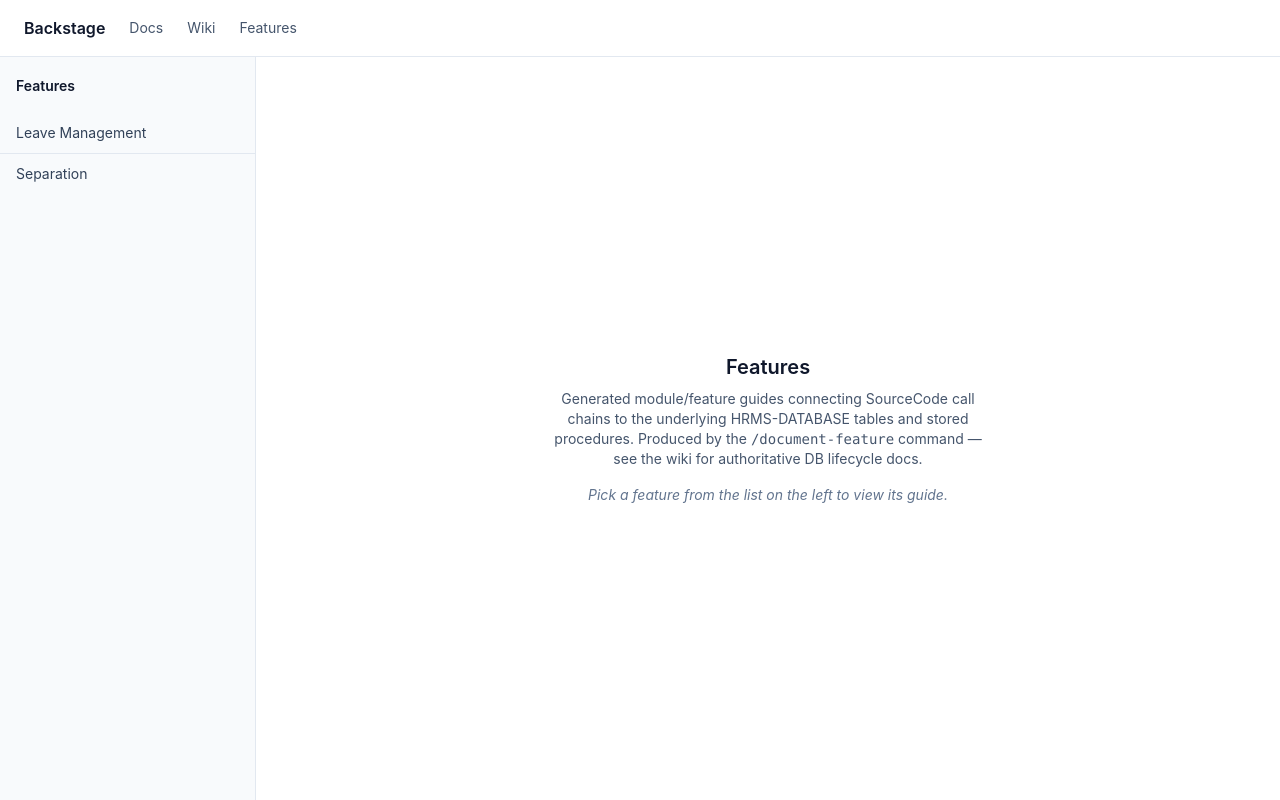
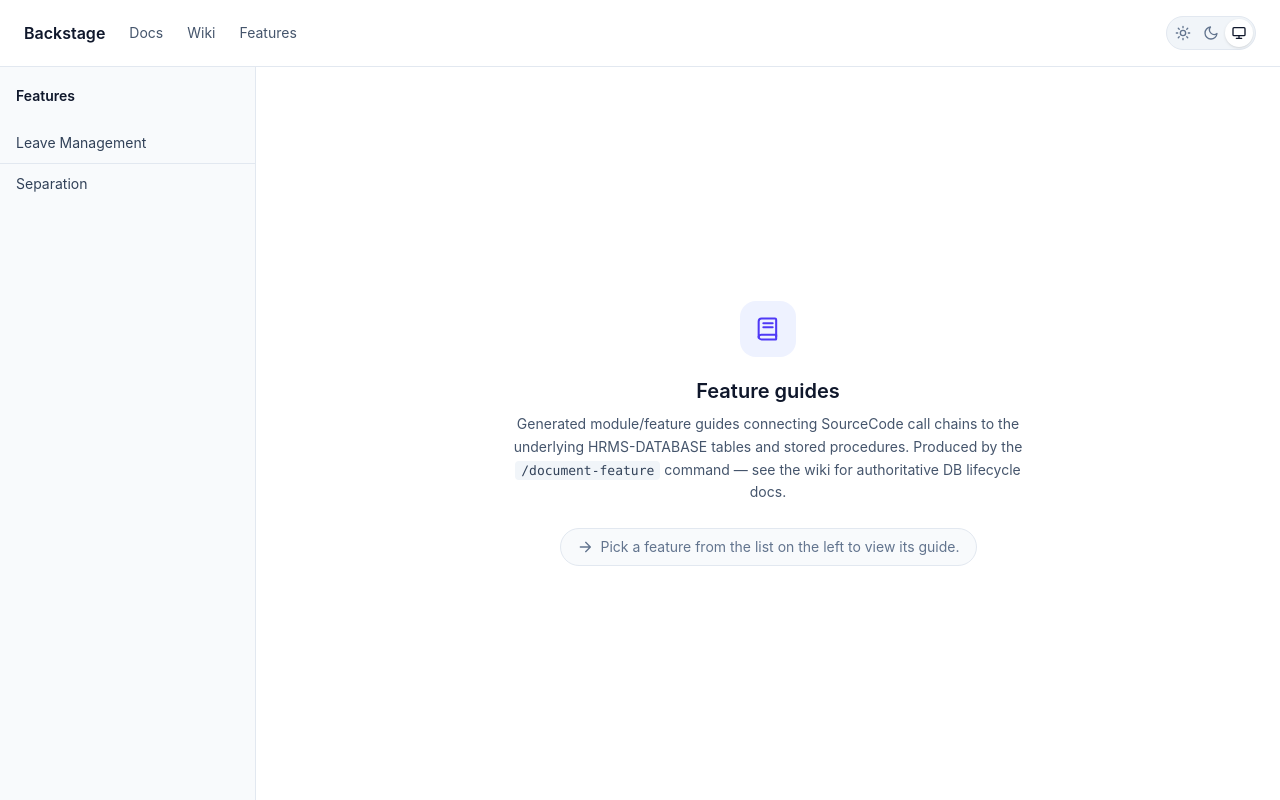
Before and after one commit to hanhn-dev/hrms, a Next.js app in the folder apps/backstage/: page /features in a window 1280 px wide. Built offline with nearby package versions, Linux system fonts and the light colour scheme.

Commit message:
[backstage]: redesign the layout

```diff
--- a/apps/backstage/app/docs/[slug]/page.tsx
+++ b/apps/backstage/app/docs/[slug]/page.tsx
@@ -25,7 +25,7 @@ export default async function DocPage({
     return (
       <div className="h-full overflow-y-auto">
         <div className="mx-auto max-w-4xl px-6 py-8">
-          <pre className="whitespace-pre-wrap rounded-md border border-slate-200 bg-slate-50 p-4 text-sm text-slate-800">
+          <pre className="whitespace-pre-wrap rounded-md border border-slate-200 bg-slate-50 p-4 text-sm text-slate-800 dark:border-slate-800 dark:bg-slate-900 dark:text-slate-200">
             {doc.content}
           </pre>
         </div>
@@ -36,7 +36,7 @@ export default async function DocPage({
   return (
     <div className="h-full overflow-y-auto">
       <div className="mx-auto max-w-4xl px-6 py-8">
-        <article className="prose prose-slate max-w-none">
+        <article className="prose prose-slate dark:prose-invert max-w-none">
           <Markdown components={{ table: ScrollableTable }} remarkPlugins={[remarkGfm]}>
             {doc.content}
           </Markdown>
--- a/apps/backstage/app/features/page.tsx
+++ b/apps/backstage/app/features/page.tsx
@@ -5,15 +5,54 @@ export default function FeaturesPage(): React.JSX.Element {
 
   return (
     <div className="flex h-full min-h-0 flex-1 items-center justify-center overflow-y-auto px-6 py-8">
-      <div className="max-w-md text-center">
-        <h1 className="text-xl font-semibold">Features</h1>
-        <p className="mt-2 text-sm text-slate-600">
+      <div className="max-w-lg text-center">
+        <div className="mx-auto flex h-14 w-14 items-center justify-center rounded-2xl bg-indigo-50 text-indigo-600 dark:bg-indigo-500/10 dark:text-indigo-400">
+          <svg
+            className="h-7 w-7"
+            fill="none"
+            stroke="currentColor"
+            strokeLinecap="round"
+            strokeLinejoin="round"
+            strokeWidth={1.75}
+            viewBox="0 0 24 24"
+          >
+            <path d="M4 19.5V5.5A2.5 2.5 0 0 1 6.5 3H18a1 1 0 0 1 1 1v14.5" />
+            <path d="M6.5 17H19v3.5a.5.5 0 0 1-.5.5H6.5A2.5 2.5 0 0 1 4 18.5v0A2.5 2.5 0 0 1 6.5 17Z" />
+            <path d="M8 7h8M8 10.5h8" />
+          </svg>
+        </div>
+
+        <h1 className="mt-5 text-xl font-semibold text-slate-900 dark:text-white">
+          Feature guides
+        </h1>
+        <p className="mt-2 text-sm leading-relaxed text-slate-600 dark:text-slate-400">
           Generated module/feature guides connecting SourceCode call chains to the
           underlying HRMS-DATABASE tables and stored procedures. Produced by the{" "}
-          <code>/document-feature</code> command — see the wiki for authoritative DB
-          lifecycle docs.
+          <code className="rounded bg-slate-100 px-1.5 py-0.5 text-[13px] text-slate-700 dark:bg-slate-800 dark:text-slate-300">
+            /document-feature
+          </code>{" "}
+          command — see the wiki for authoritative DB lifecycle docs.
         </p>
-        <p className="mt-4 text-sm italic text-slate-500">
+
+        <p className="mt-6 inline-flex items-center gap-2 rounded-full border border-slate-200 bg-slate-50 px-4 py-2 text-sm text-slate-500 dark:border-slate-800 dark:bg-slate-900 dark:text-slate-400">
+          <svg
+            className="h-4 w-4 shrink-0"
+            fill="none"
+            stroke="currentColor"
+            strokeLinecap="round"
+            strokeLinejoin="round"
+            strokeWidth={2}
+            viewBox="0 0 24 24"
+          >
+            {hasDocs ? (
+              <path d="M13 5l7 7-7 7M5 12h14" />
+            ) : (
+              <>
+                <circle cx="12" cy="12" r="9" />
+                <path d="M12 8v5M12 16h.01" />
+              </>
+            )}
+          </svg>
           {hasDocs
             ? "Pick a feature from the list on the left to view its guide."
             : "No feature guides generated yet."}
--- a/apps/backstage/app/globals.css
+++ b/apps/backstage/app/globals.css
@@ -1,5 +1,6 @@
 @import "tailwindcss";
 @plugin "@tailwindcss/typography";
+@custom-variant dark (&:where(.dark, .dark *));
 
 /* transform-origin must be 0 0 to match the zoom-toward-cursor math in
    mermaid-diagram.tsx; harmless outside fullscreen since the transform
--- a/apps/backstage/app/layout.tsx
+++ b/apps/backstage/app/layout.tsx
@@ -1,5 +1,6 @@
 import type { Metadata } from "next";
 import Link from "next/link";
+import { ThemeToggle } from "../components/theme-toggle";
 import "./globals.css";
 
 export const metadata: Metadata = {
@@ -7,28 +8,47 @@ export const metadata: Metadata = {
   description: "Internal documentation and utilities for HRMS",
 };
 
+// Runs before hydration so the page never flashes the wrong theme: applies
+// the stored preference, or falls back to the OS scheme when unset/"system".
+const THEME_INIT_SCRIPT = `(function(){try{var t=localStorage.getItem("theme");var d=t==="dark"||(t!=="light"&&window.matchMedia("(prefers-color-scheme: dark)").matches);document.documentElement.classList.toggle("dark",d);}catch(e){}})();`;
+
 export default function RootLayout({
   children,
 }: {
   children: React.ReactNode;
 }): React.JSX.Element {
   return (
-    <html lang="en">
-      <body className="flex h-screen flex-col bg-white text-slate-900 antialiased">
-        <header className="shrink-0 border-b border-slate-200">
+    <html lang="en" suppressHydrationWarning>
+      <head>
+        <script dangerouslySetInnerHTML={{ __html: THEME_INIT_SCRIPT }} />
+      </head>
+      <body className="flex h-screen flex-col bg-white text-slate-900 antialiased dark:bg-slate-950 dark:text-slate-100">
+        <header className="shrink-0 border-b border-slate-200 dark:border-slate-800">
           <nav className="flex items-center gap-6 px-6 py-4">
             <Link className="font-semibold" href="/">
               Backstage
             </Link>
-            <Link className="text-sm text-slate-600 hover:text-slate-900" href="/docs">
+            <Link
+              className="text-sm text-slate-600 hover:text-slate-900 dark:text-slate-400 dark:hover:text-white"
+              href="/docs"
+            >
               Docs
             </Link>
-            <Link className="text-sm text-slate-600 hover:text-slate-900" href="/wiki">
+            <Link
+              className="text-sm text-slate-600 hover:text-slate-900 dark:text-slate-400 dark:hover:text-white"
+              href="/wiki"
+            >
               Wiki
             </Link>
-            <Link className="text-sm text-slate-600 hover:text-slate-900" href="/features">
+            <Link
+              className="text-sm text-slate-600 hover:text-slate-900 dark:text-slate-400 dark:hover:text-white"
+              href="/features"
+            >
               Features
             </Link>
+            <div className="ml-auto">
+              <ThemeToggle />
+            </div>
           </nav>
         </header>
         <main className="min-h-0 flex-1 overflow-hidden">{children}</main>
--- a/apps/backstage/app/page.tsx
+++ b/apps/backstage/app/page.tsx
@@ -4,12 +4,12 @@ export default function Page(): React.JSX.Element {
   return (
     <div className="h-full overflow-y-auto">
       <div className="mx-auto max-w-4xl px-6 py-8">
-        <h1 className="text-2xl font-semibold">Backstage</h1>
-        <p className="mt-2 text-slate-600">
+        <h1 className="text-2xl font-semibold dark:text-white">Backstage</h1>
+        <p className="mt-2 text-slate-600 dark:text-slate-400">
           Internal documentation and utilities for HRMS.
         </p>
         <Link
-          className="mt-6 inline-block rounded-md bg-slate-900 px-4 py-2 text-sm text-white hover:bg-slate-700"
+          className="mt-6 inline-block rounded-md bg-slate-900 px-4 py-2 text-sm text-white hover:bg-slate-700 dark:bg-indigo-600 dark:hover:bg-indigo-500"
           href="/docs"
         >
           Browse docs
--- a/apps/backstage/app/wiki/[[...slug]]/page.tsx
+++ b/apps/backstage/app/wiki/[[...slug]]/page.tsx
@@ -29,14 +29,14 @@ export default async function WikiPage({
   return (
     <div className="h-full overflow-y-auto">
       <div className="mx-auto max-w-4xl px-6 py-8">
-        <article className="prose prose-slate max-w-none">
+        <article className="prose prose-slate dark:prose-invert max-w-none">
           {slug.length > 0 && (
             <Link className="no-underline" href="/wiki">
               ← Wiki index
             </Link>
           )}
           {isEmpty && (
-            <p className="italic text-slate-500">This page has no content yet.</p>
+            <p className="italic text-slate-500 dark:text-slate-400">This page has no content yet.</p>
           )}
           <Markdown
             components={{
--- a/apps/backstage/components/features/feature-article.tsx
+++ b/apps/backstage/components/features/feature-article.tsx
@@ -14,7 +14,7 @@ export function FeatureArticle({ doc }: { doc: FeatureDoc }): React.JSX.Element
 
   return (
     <div className="flex h-full min-h-0 min-w-0 flex-1">
-      <article className="prose prose-slate max-w-none min-w-0 flex-1 overflow-y-auto px-8 py-8">
+      <article className="prose prose-slate dark:prose-invert max-w-none min-w-0 flex-1 overflow-y-auto px-8 py-8">
         <Link className="text-sm no-underline" href="/features">
           ← Features index
         </Link>
--- /dev/null
+++ b/apps/backstage/components/theme-toggle.tsx
@@ -0,0 +1,92 @@
+"use client";
+
+import { useEffect, useState } from "react";
+
+type Theme = "light" | "dark" | "system";
+
+function applyTheme(theme: Theme): void {
+  const isDark =
+    theme === "dark" ||
+    (theme === "system" && window.matchMedia("(prefers-color-scheme: dark)").matches);
+  document.documentElement.classList.toggle("dark", isDark);
+}
+
+function SunIcon(): React.JSX.Element {
+  return (
+    <svg className="h-4 w-4" fill="none" stroke="currentColor" strokeWidth={2} viewBox="0 0 24 24">
+      <circle cx="12" cy="12" r="4" />
+      <path
+        strokeLinecap="round"
+        d="M12 2v2M12 20v2M4.93 4.93l1.41 1.41M17.66 17.66l1.41 1.41M2 12h2M20 12h2M4.93 19.07l1.41-1.41M17.66 6.34l1.41-1.41"
+      />
+    </svg>
+  );
+}
+
+function MoonIcon(): React.JSX.Element {
+  return (
+    <svg className="h-4 w-4" fill="none" stroke="currentColor" strokeWidth={2} viewBox="0 0 24 24">
+      <path strokeLinecap="round" strokeLinejoin="round" d="M21 12.8A9 9 0 1 1 11.2 3a7 7 0 0 0 9.8 9.8Z" />
+    </svg>
+  );
+}
+
+function MonitorIcon(): React.JSX.Element {
+  return (
+    <svg className="h-4 w-4" fill="none" stroke="currentColor" strokeWidth={2} viewBox="0 0 24 24">
+      <rect x="3" y="4" width="18" height="12" rx="1.5" />
+      <path strokeLinecap="round" d="M8 20h8M12 16v4" />
+    </svg>
+  );
+}
+
+const OPTIONS: { value: Theme; label: string; icon: React.JSX.Element }[] = [
+  { value: "light", label: "Light theme", icon: <SunIcon /> },
+  { value: "dark", label: "Dark theme", icon: <MoonIcon /> },
+  { value: "system", label: "Match system theme", icon: <MonitorIcon /> },
+];
+
+export function ThemeToggle(): React.JSX.Element {
+  const [theme, setTheme] = useState<Theme>("system");
+
+  useEffect(() => {
+    const stored = localStorage.getItem("theme");
+    setTheme(stored === "light" || stored === "dark" ? stored : "system");
+  }, []);
+
+  useEffect(() => {
+    applyTheme(theme);
+    if (theme !== "system") return;
+    const media = window.matchMedia("(prefers-color-scheme: dark)");
+    const onChange = () => applyTheme("system");
+    media.addEventListener("change", onChange);
+    return () => media.removeEventListener("change", onChange);
+  }, [theme]);
+
+  function choose(next: Theme): void {
+    setTheme(next);
+    localStorage.setItem("theme", next);
+  }
+
+  return (
+    <div className="flex items-center rounded-full border border-slate-200 bg-slate-100 p-0.5 dark:border-slate-700 dark:bg-slate-800">
+      {OPTIONS.map((option) => (
+        <button
+          aria-label={option.label}
+          aria-pressed={theme === option.value}
+          className={
+            "flex h-7 w-7 items-center justify-center rounded-full transition-colors " +
+            (theme === option.value
+              ? "bg-white text-slate-900 shadow-sm dark:bg-slate-700 dark:text-white"
+              : "text-slate-500 hover:text-slate-900 dark:text-slate-400 dark:hover:text-white")
+          }
+          key={option.value}
+          onClick={() => choose(option.value)}
+          type="button"
+        >
+          {option.icon}
+        </button>
+      ))}
+    </div>
+  );
+}
```
Also changed, not shown: apps/backstage/app/docs/page.tsx (+4 -4 lines), apps/backstage/components/features/feature-nav.tsx (+9 -6 lines), apps/backstage/components/features/table-of-contents.tsx (+9 -9 lines), apps/backstage/lib/mermaid-diagram.tsx (+7 -2 lines).
